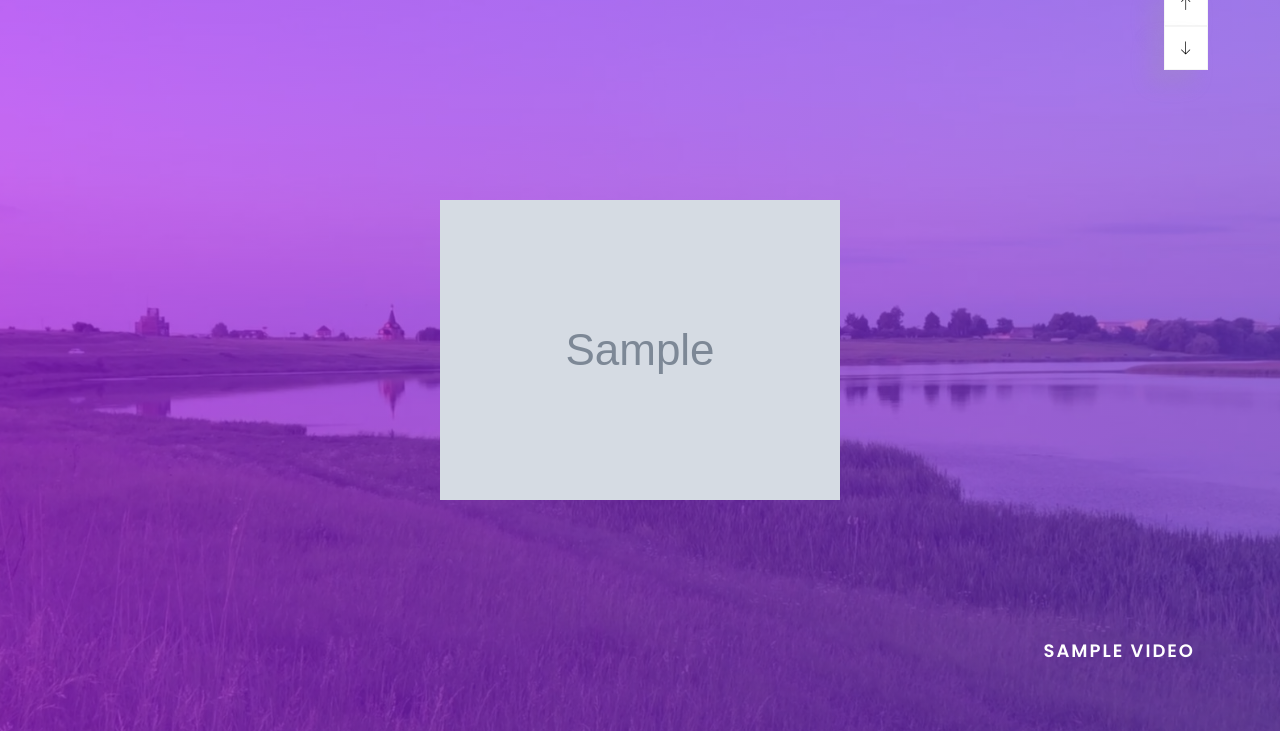
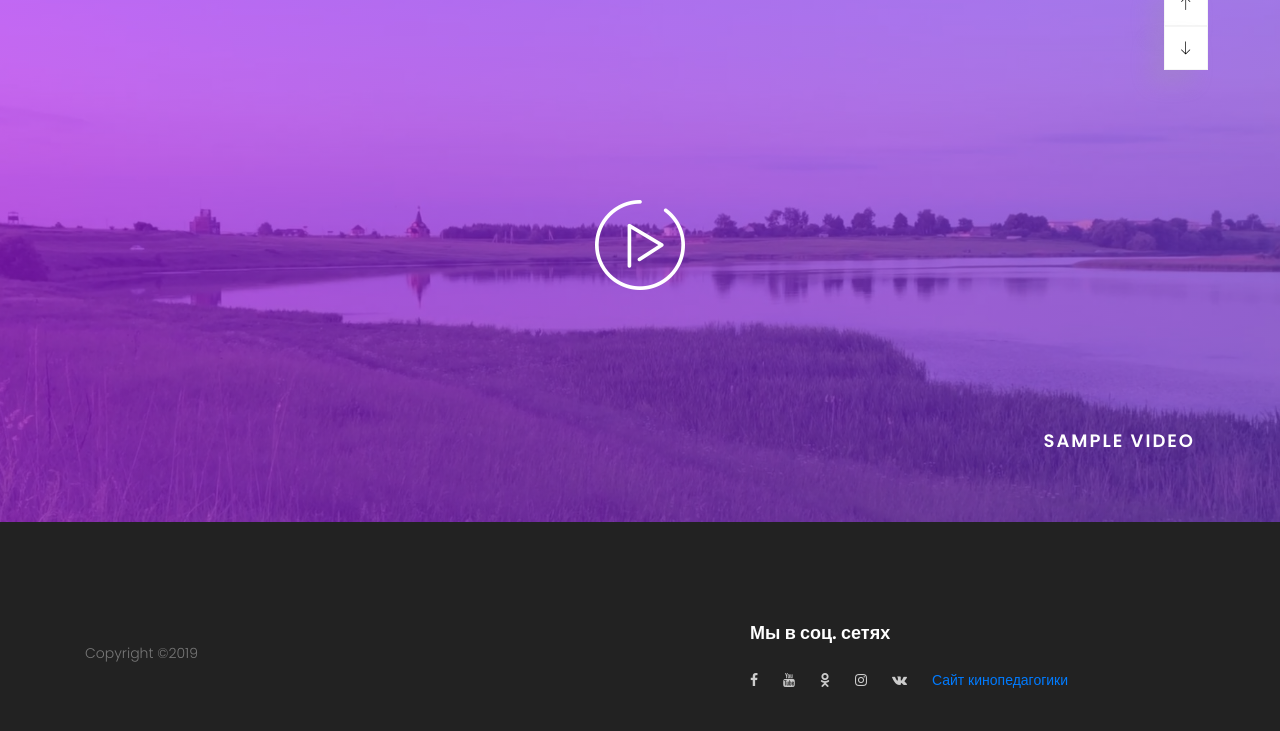
Before and after one commit to zdimon/kinoexpedition, a Python web app: template prj/templates/index.html in a window 1280 px wide. Shown: the part 1542-2273 px from the top of the page. Run offline with Jinja, Linux system fonts and the light colour scheme; the template is opened without the code that fills it: most values are stand-ins (such as "Sample title", 1, 10 or a date in 2020); grey boxes marked "Sample" are stand-in pictures; some libraries are stand-ins or nearby versions.

Commit message:
auto commit

```diff
--- a/prj/templates/index.html
+++ b/prj/templates/index.html
@@ -134,7 +134,7 @@
 				<div class="overlay overlay-bg"></div>
 				<div class="container">
 					<div class="video-content">
-						<a href="{{ v.video.url  }}" class="play-btn"><img src="{{ v.image.url  }}" alt=""></a>
+						<a href="{{ v.video.url  }}" class="play-btn"><img src="img/play-btn.png" alt=""></a>
 						<div class="video-desc">
 							<h3 class="h2 text-white text-uppercase">{{ v.title  }}</h3>
 
```
